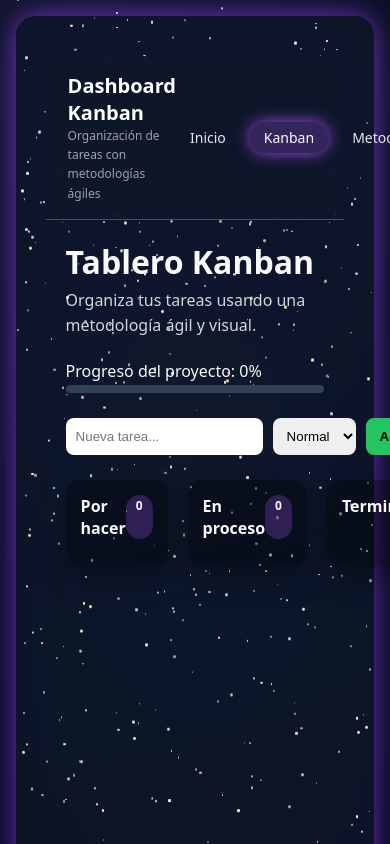
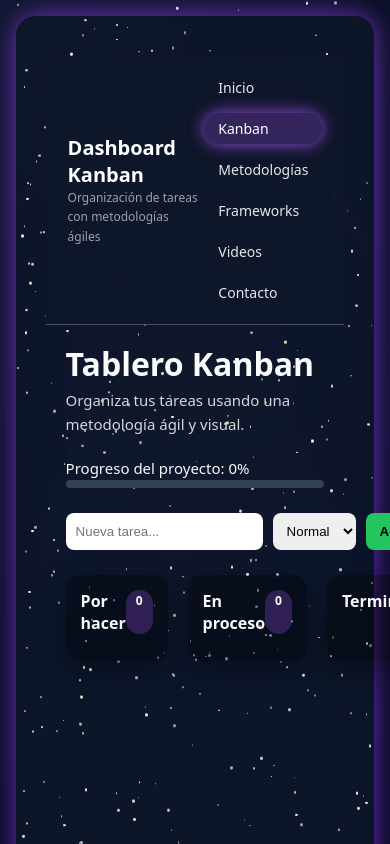
Before and after one commit to leo260855/kanban-react, a React (Vite) app: page /kanban in a window 390 px wide. Built offline with nearby package versions, Linux system fonts and the light colour scheme.

Commit message:
fix responsive mobile desing

```diff
--- a/src/index.css
+++ b/src/index.css
@@ -248,3 +248,62 @@ p {
   animation-iteration-count: infinite, infinite;
   animation-timing-function: linear, ease-in-out;
 }
+
+
+
+
+/* =========================
+   AJUSTES PARA CELULAR
+   ========================= */
+@media (max-width: 768px) {
+
+  body {
+    overflow-x: hidden;
+  }
+
+  header {
+    padding: 16px;
+  }
+
+  nav {
+    flex-direction: column;
+    gap: 10px;
+  }
+
+  nav a,
+  nav button {
+    font-size: 14px;
+  }
+
+  .hero,
+  .main,
+  .container {
+    padding: 20px 16px;
+  }
+
+  h1 {
+    font-size: 28px;
+    line-height: 1.2;
+  }
+
+  h2 {
+    font-size: 22px;
+  }
+
+  p {
+    font-size: 15px;
+    line-height: 1.6;
+  }
+
+  .badge,
+  .tag {
+    font-size: 12px;
+    padding: 6px 10px;
+  }
+
+  .card,
+  .section {
+    width: 100%;
+    margin: 0 auto;
+  }
+}
```
